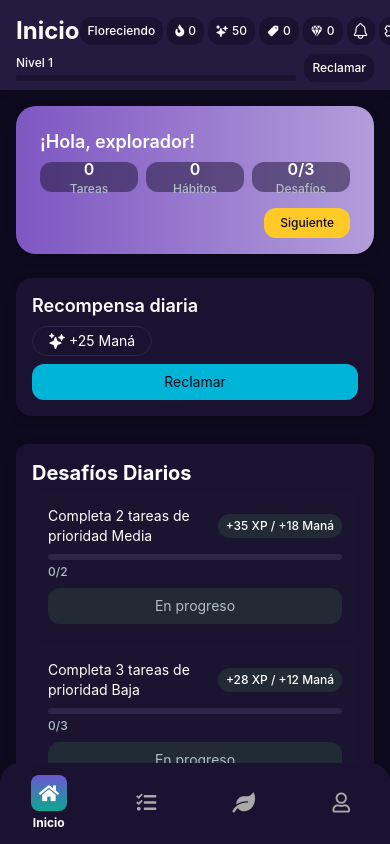
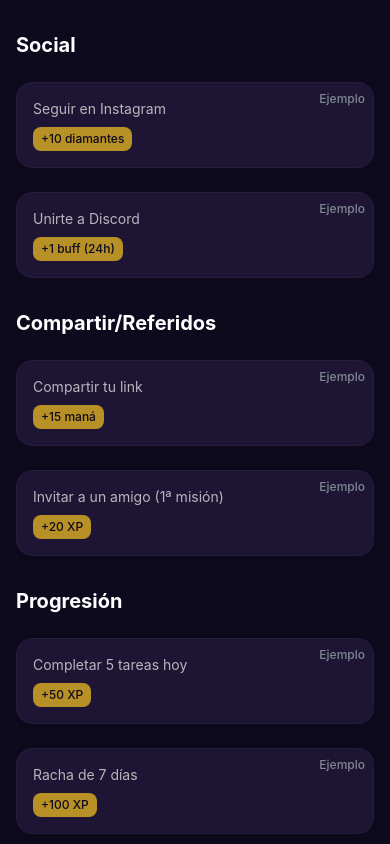
Before and after one commit to codesebastianvega/mana-bloom-app, a React Native app: screen /Rewards in a window 390 px wide. Built offline with nearby package versions, Linux system fonts and the light colour scheme.

Commit message:
feat(rewards): add mock rewards screen

```diff
--- a/App.js
+++ b/App.js
@@ -18,6 +18,7 @@ import ProfileScreen from "./src/screens/ProfileScreen";
 import InventoryScreen from "./src/screens/InventoryScreen";
 import NewsInboxScreen from "./src/screens/NewsInboxScreen";
 import ShopScreen from "./src/screens/ShopScreen";
+import RewardsScreen from "./src/screens/RewardsScreen";
 import { AppProvider } from "./src/state/AppContext";
 
 const Tab = createBottomTabNavigator();
@@ -61,6 +62,11 @@ export default function App() {
             component={ShopScreen}
             options={{ headerShown: false }}
           />
+          <RootStack.Screen
+            name="Rewards"
+            component={RewardsScreen}
+            options={{ headerShown: false }}
+          />
         </RootStack.Navigator>
       </NavigationContainer>
     </AppProvider>
--- a/src/components/home/HomeHeader.js
+++ b/src/components/home/HomeHeader.js
@@ -1,85 +1,167 @@
 // [MB] Módulo: Home / Sección: HomeHeader
 // Afecta: HomeScreen
-// Propósito: Encabezado en dos filas con estado, recursos y accesos rápidos
-// Puntos de edición futura: estilos y datos dinámicos
-// Autor: Codex - Fecha: 2025-02-15
+// Propósito: Encabezado con top bar, chips y popovers informativos
+// Puntos de edición futura: conectar datos reales y estilos responsivos
+// Autor: Codex - Fecha: 2025-08-30
 
-import React, { useMemo } from "react";
-import { View, Text, TouchableOpacity } from "react-native";
+import React, { useState, useRef } from "react";
+import { View, Text, Pressable, Animated } from "react-native";
 import { Ionicons, FontAwesome5 } from "@expo/vector-icons";
 import { LinearGradient } from "expo-linear-gradient";
+import { useNavigation } from "@react-navigation/native";
 
 import styles from "./HomeHeader.styles";
 import { Colors, Gradients } from "../../theme";
-import {
-  useAppState,
-  useWallet,
-  useProgress,
-  useDailyReward,
-  useActiveBuffs,
-} from "../../state/AppContext";
+import { useAppState, useWallet, useProgress, useActiveBuffs } from "../../state/AppContext";
 
-export default function HomeHeader({ onPressNotifications, onPressSettings, onPressDailyReward }) {
+export default function HomeHeader({ onPressNotifications, onPressSettings }) {
   const { plantState, streak, mana } = useAppState();
   const { coin, gem } = useWallet();
   const { level, progress } = useProgress();
-  const { claimed } = useDailyReward();
   const buffs = useActiveBuffs();
+  const navigation = useNavigation();
 
-  const rewardLabel = useMemo(() => {
-    if (!claimed) return "Reclamar";
-    const next = new Date();
-    next.setHours(24, 0, 0, 0);
-    const diff = next.getTime() - Date.now();
-    const mins = Math.floor(diff / 60000);
-    const h = Math.floor(mins / 60);
-    const m = mins % 60;
-    return `${h}h ${m}m`;
-  }, [claimed]);
+  const [activeChip, setActiveChip] = useState(null);
+  const anim = useRef(new Animated.Value(0)).current;
+
+  const openChip = (key) => {
+    setActiveChip(key);
+    Animated.timing(anim, {
+      toValue: 1,
+      duration: 200,
+      useNativeDriver: true,
+    }).start();
+  };
+
+  const closeChip = () => {
+    Animated.timing(anim, {
+      toValue: 0,
+      duration: 180,
+      useNativeDriver: true,
+    }).start(() => setActiveChip(null));
+  };
+
+  const goToRewards = () => {
+    closeChip();
+    navigation.navigate("Rewards");
+  };
+
+  const chips = [
+    {
+      key: "plant",
+      icon: <Ionicons name="leaf" size={14} color={Colors.text} style={styles.chipIcon} />, // plant icon
+      label: plantState || "--",
+      title: "Planta",
+      desc: `Estado actual: ${plantState || "--"}.`,
+      a11y: "Estado de planta",
+    },
+    {
+      key: "streak",
+      icon: <FontAwesome5 name="fire" size={12} color={Colors.text} style={styles.chipIcon} />, // streak icon
+      label: String(streak),
+      title: "Racha",
+      desc: `Racha activa de ${streak} días.`,
+      a11y: "Racha activa",
+    },
+    {
+      key: "resources",
+      icon: <Ionicons name="sparkles" size={14} color={Colors.text} style={styles.chipIcon} />, // resources icon
+      label: `${mana}/${coin}/${gem}`,
+      title: "Recursos",
+      desc: `Maná ${mana}, monedas ${coin}, diamantes ${gem}.`,
+      a11y: "Recursos",
+    },
+    {
+      key: "buffs",
+      icon: <Ionicons name="flask" size={14} color={Colors.text} style={styles.chipIcon} />, // buffs icon
+      label: String(buffs.length),
+      title: "Buffs",
+      desc: buffs.length ? `${buffs.length} buffs activos.` : "Sin buffs activos.",
+      a11y: "Buffs activos",
+    },
+    {
+      key: "rewards",
+      icon: <Ionicons name="gift" size={14} color={Colors.text} style={styles.chipIcon} />, // rewards icon
+      label: "Ver",
+      title: "Recompensas",
+      desc: "Explora recompensas disponibles.",
+      a11y: "Recompensas",
+      onPress: goToRewards,
+    },
+  ];
+
+  const animatedStyle = {
+    opacity: anim,
+    transform: [
+      {
+        translateY: anim.interpolate({
+          inputRange: [0, 1],
+          outputRange: [8, 0],
+        }),
+      },
+    ],
+  };
 
   return (
-    <View style={styles.container} accessibilityRole="header">
-      <View style={styles.row1}>
-        <Text style={styles.title}>Inicio</Text>
-        <View style={styles.row1Right}>
-          <View style={styles.pill} accessibilityRole="text" accessibilityLabel={`Estado de planta: ${plantState || 'desconocido'}`}>
-            <Text style={styles.pillText}>{plantState || '--'}</Text>
-          </View>
-          <View style={styles.pill} accessibilityRole="text" accessibilityLabel={`Racha: ${streak}`}>
-            <FontAwesome5 name="fire" size={12} color={Colors.text} style={styles.pillIcon} />
-            <Text style={styles.pillText}>{streak}</Text>
-          </View>
-          <View style={styles.pill} accessibilityRole="text" accessibilityLabel={`Maná: ${mana}`}>
-            <Ionicons name="sparkles" size={12} color={Colors.text} style={styles.pillIcon} />
-            <Text style={styles.pillText}>{mana}</Text>
-          </View>
-          <View style={styles.pill} accessibilityRole="text" accessibilityLabel={`Monedas: ${coin}`}>
-            <Ionicons name="pricetag" size={12} color={Colors.text} style={styles.pillIcon} />
-            <Text style={styles.pillText}>{coin}</Text>
-          </View>
-          <View style={styles.pill} accessibilityRole="text" accessibilityLabel={`Diamantes: ${gem}`}>
-            <Ionicons name="diamond" size={12} color={Colors.text} style={styles.pillIcon} />
-            <Text style={styles.pillText}>{gem}</Text>
-          </View>
-          <TouchableOpacity
+    <View
+      style={styles.container}
+      accessibilityRole="header"
+      accessibilityLabel="Encabezado de inicio: Mana Bloom"
+    >
+      <View style={styles.topBar}>
+        <Text style={styles.title}>Mana Bloom</Text>
+        <View style={styles.topBarRight}>
+          <Pressable
             onPress={onPressNotifications}
             style={styles.iconButton}
             accessibilityRole="button"
-            accessibilityLabel="Ver notificaciones (0)"
+            accessibilityLabel="Abrir notificaciones"
           >
             <Ionicons name="notifications-outline" size={18} color={Colors.text} />
-          </TouchableOpacity>
-          <TouchableOpacity
+          </Pressable>
+          <Pressable
             onPress={onPressSettings}
             style={styles.iconButton}
             accessibilityRole="button"
-            accessibilityLabel="Abrir ajustes"
+            accessibilityLabel="Abrir configuración"
           >
             <Ionicons name="settings-outline" size={18} color={Colors.text} />
-          </TouchableOpacity>
+          </Pressable>
         </View>
       </View>
-      <View style={styles.row2}>
+
+      <View style={styles.chipBlock}>
+        <View style={styles.chipRow}>
+          {chips.map((c) => (
+            <Pressable
+              key={c.key}
+              onPress={() => (c.onPress ? c.onPress() : openChip(c.key))}
+              style={styles.chip}
+              accessibilityRole="button"
+              accessibilityLabel={c.a11y}
+            >
+              {c.icon}
+              <Text style={styles.chipText}>{c.label}</Text>
+            </Pressable>
+          ))}
+        </View>
+        {activeChip && (
+          <View style={styles.popoverRow}>
+            {chips.map((c) => (
+              <View key={c.key} style={styles.popoverSlot}>
+                {activeChip === c.key && (
+                  <Animated.View style={[styles.popover, animatedStyle]} accessibilityViewIsModal>
+                    <Text style={styles.popoverTitle}>{c.title}</Text>
+                    <Text style={styles.popoverDesc}>{c.desc}</Text>
+                  </Animated.View>
+                )}
+              </View>
+            ))}
+          </View>
+        )}
+      </View>
+
+      <View style={styles.levelRow}>
         <View style={styles.levelContainer} accessibilityRole="text" accessibilityLabel={`Nivel ${level}`}>
           <Text style={styles.levelText}>{`Nivel ${level}`}</Text>
           <View style={styles.xpBar}>
@@ -91,15 +173,7 @@ export default function HomeHeader({ onPressNotifications, onPressSettings, onPr
             />
           </View>
         </View>
-        <View style={styles.row2Right}>
-          <TouchableOpacity
-            onPress={onPressDailyReward}
-            style={styles.rewardPill}
-            accessibilityRole="button"
-            accessibilityLabel="Recompensa diaria"
-          >
-            <Text style={styles.rewardText}>{rewardLabel}</Text>
-          </TouchableOpacity>
+        <View style={styles.buffRow}>
           {buffs.map((b) => (
             <View
               key={b.id || b.type}
@@ -107,11 +181,24 @@ export default function HomeHeader({ onPressNotifications, onPressSettings, onPr
               accessibilityRole="text"
               accessibilityLabel={b.type}
             >
-              <Ionicons name={b.type === 'xp_double' ? 'flask' : 'sparkles'} size={16} color={Colors.accent} />
+              <Ionicons
+                name={b.type === "xp_double" ? "flask" : "sparkles"}
+                size={16}
+                color={Colors.accent}
+              />
             </View>
           ))}
         </View>
       </View>
+
+      {activeChip && (
+        <Pressable
+          style={styles.overlay}
+          onPress={closeChip}
+          accessibilityRole="button"
+          accessibilityLabel="Cerrar popover"
+        />
+      )}
     </View>
   );
 }
--- a/src/components/home/HomeHeader.styles.js
+++ b/src/components/home/HomeHeader.styles.js
@@ -1,8 +1,8 @@
 // [MB] Módulo: Home / Sección: HomeHeader
 // Afecta: HomeHeader
-// Propósito: Estilos para encabezado principal en dos filas
-// Puntos de edición futura: ajustar layout responsivo
-// Autor: Codex - Fecha: 2025-02-15
+// Propósito: Estilos para top bar, chips y popovers del encabezado
+// Puntos de edición futura: ajustar tamaños de chip y responsividad
+// Autor: Codex - Fecha: 2025-08-30
 
 import { StyleSheet } from "react-native";
 import { Colors, Spacing, Radii, Typography, Elevation } from "../../theme";
@@ -13,37 +13,20 @@ export default StyleSheet.create({
     paddingHorizontal: Spacing.base,
     paddingTop: Spacing.base,
     paddingBottom: Spacing.small,
-    gap: Spacing.small,
     ...Elevation.raised,
   },
-  row1: {
+  topBar: {
     flexDirection: "row",
     justifyContent: "space-between",
     alignItems: "center",
   },
-  title: {
-    ...Typography.h1,
-    color: Colors.text,
-  },
-  row1Right: {
+  topBarRight: {
     flexDirection: "row",
     alignItems: "center",
-    flexWrap: "wrap",
     gap: Spacing.tiny,
   },
-  pill: {
-    flexDirection: "row",
-    alignItems: "center",
-    backgroundColor: Colors.surface,
-    borderRadius: Radii.md,
-    paddingHorizontal: Spacing.small,
-    height: 28,
-  },
-  pillIcon: {
-    marginRight: Spacing.tiny,
-  },
-  pillText: {
-    ...Typography.caption,
+  title: {
+    ...Typography.title,
     color: Colors.text,
   },
   iconButton: {
@@ -55,10 +38,62 @@ export default StyleSheet.create({
     borderRadius: Radii.md,
     backgroundColor: Colors.surface,
   },
-  row2: {
+  chipBlock: {
+    marginTop: Spacing.small,
+  },
+  chipRow: {
     flexDirection: "row",
     justifyContent: "space-between",
     alignItems: "center",
+    gap: Spacing.small,
+  },
+  chip: {
+    flexDirection: "row",
+    alignItems: "center",
+    backgroundColor: Colors.surface,
+    borderRadius: Radii.lg,
+    paddingHorizontal: Spacing.small,
+    height: 28,
+  },
+  chipIcon: {
+    marginRight: Spacing.tiny,
+  },
+  chipText: {
+    ...Typography.caption,
+    color: Colors.text,
+  },
+  popoverRow: {
+    flexDirection: "row",
+    justifyContent: "space-between",
+    marginTop: Spacing.small,
+  },
+  popoverSlot: {
+    flex: 1,
+    alignItems: "center",
+  },
+  popover: {
+    backgroundColor: Colors.surfaceElevated,
+    borderColor: Colors.border,
+    borderWidth: 1,
+    borderRadius: Radii.lg,
+    padding: Spacing.base,
+    ...Elevation.raised,
+  },
+  popoverTitle: {
+    ...Typography.body,
+    fontWeight: "600",
+    color: Colors.text,
+    marginBottom: Spacing.tiny,
+  },
+  popoverDesc: {
+    ...Typography.caption,
+    color: Colors.textMuted,
+  },
+  levelRow: {
+    flexDirection: "row",
+    justifyContent: "space-between",
+    alignItems: "center",
+    marginTop: Spacing.small,
   },
   levelContainer: {
     flex: 1,
@@ -79,22 +114,10 @@ export default StyleSheet.create({
     height: "100%",
     borderRadius: 3,
   },
-  row2Right: {
+  buffRow: {
     flexDirection: "row",
     alignItems: "center",
     gap: Spacing.tiny,
-  },
-  rewardPill: {
-    paddingHorizontal: Spacing.small,
-    height: 28,
-    borderRadius: Radii.md,
-    backgroundColor: Colors.surface,
-    justifyContent: "center",
-    alignItems: "center",
-  },
-  rewardText: {
-    ...Typography.caption,
-    color: Colors.text,
   },
   buffIcon: {
     height: 28,
@@ -104,4 +127,8 @@ export default StyleSheet.create({
     justifyContent: "center",
     alignItems: "center",
   },
+  overlay: {
+    ...StyleSheet.absoluteFillObject,
+    backgroundColor: Colors.overlay,
+  },
 });
--- a/src/screens/HomeScreen.js
+++ b/src/screens/HomeScreen.js
@@ -41,10 +41,6 @@ export default function HomeScreen() {
     scrollRef.current?.scrollTo({ y: anchors.shop, animated: true });
   }, [anchors.shop]);
 
-  const scrollToReward = useCallback(() => {
-    scrollRef.current?.scrollTo({ y: anchors.reward, animated: true });
-  }, [anchors.reward]);
-
   const goToTasks = useCallback(() => {
     navigation.navigate("Tasks");
   }, [navigation]);
@@ -58,7 +54,7 @@ export default function HomeScreen() {
           onClose={() => dispatch({ type: "CLEAR_ACHIEVEMENT_TOAST" })}
         />
       )}
-      <HomeHeader onPressDailyReward={scrollToReward} />
+      <HomeHeader />
       <ScrollView
         ref={scrollRef}
         contentContainerStyle={styles.content}
@@ -67,7 +63,7 @@ export default function HomeScreen() {
         <View onLayout={setAnchor("welcome")}>
           <HomeWelcomeCard onNext={goToTasks} />
         </View>
-        <View onLayout={setAnchor("reward")}>
+        <View>
           <DailyRewardSection />
         </View>
         <View onLayout={setAnchor("challenges")}>
--- /dev/null
+++ b/src/screens/RewardsScreen.js
@@ -0,0 +1,101 @@
+// [MB] Módulo: Home / Sección: RewardsScreen
+// Afecta: flujo de Recompensas
+// Propósito: Pantalla mock de ejemplos de recompensas
+// Puntos de edición futura: convertir en UI interactiva y dinámica
+// Autor: Codex - Fecha: 2025-08-30
+
+import React from "react";
+import { ScrollView, View, Text, StyleSheet } from "react-native";
+import { SafeAreaView } from "react-native-safe-area-context";
+import {
+  Colors,
+  Spacing,
+  Radii,
+  Typography,
+  Elevation,
+  Opacity,
+} from "../theme";
+
+export default function RewardsScreen() {
+  const Card = ({ title, reward }) => (
+    <View
+      style={styles.card}
+      pointerEvents="none"
+      accessibilityRole="text"
+      accessibilityLabel={`Ejemplo (no interactivo): ${title} — ${reward}`}
+    >
+      <Text style={styles.cardTitle}>{title}</Text>
+      <View style={styles.rewardChip}>
+        <Text style={styles.rewardChipText}>{reward}</Text>
+      </View>
+      <Text style={styles.exampleTag}>Ejemplo</Text>
+    </View>
+  );
+
+  return (
+    <SafeAreaView style={styles.container}>
+      <ScrollView contentContainerStyle={styles.content}>
+        <Text style={styles.sectionTitle}>Social</Text>
+        <Card title="Seguir en Instagram" reward="+10 diamantes" />
+        <Card title="Unirte a Discord" reward="+1 buff (24h)" />
+
+        <Text style={styles.sectionTitle}>Compartir/Referidos</Text>
+        <Card title="Compartir tu link" reward="+15 maná" />
+        <Card title="Invitar a un amigo (1ª misión)" reward="+20 XP" />
+
+        <Text style={styles.sectionTitle}>Progresión</Text>
+        <Card title="Completar 5 tareas hoy" reward="+50 XP" />
+        <Card title="Racha de 7 días" reward="+100 XP" />
+      </ScrollView>
+    </SafeAreaView>
+  );
+}
+
+const styles = StyleSheet.create({
+  container: {
+    flex: 1,
+    backgroundColor: Colors.background,
+  },
+  content: {
+    padding: Spacing.base,
+    gap: Spacing.base,
+  },
+  sectionTitle: {
+    ...Typography.h2,
+    color: Colors.text,
+    marginTop: Spacing.base,
+  },
+  card: {
+    backgroundColor: Colors.surfaceElevated,
+    borderColor: Colors.border,
+    borderWidth: 1,
+    borderRadius: Radii.lg,
+    padding: Spacing.base,
+    opacity: Opacity.muted || 0.7,
+    ...Elevation.raised,
+    marginTop: Spacing.small,
+  },
+  cardTitle: {
+    ...Typography.body,
+    color: Colors.text,
+    marginBottom: Spacing.small,
+  },
+  rewardChip: {
+    alignSelf: "flex-start",
+    backgroundColor: Colors.accent,
+    borderRadius: Radii.sm,
+    paddingHorizontal: Spacing.small,
+    paddingVertical: Spacing.tiny,
+  },
+  rewardChipText: {
+    ...Typography.caption,
+    color: Colors.onAccent,
+  },
+  exampleTag: {
+    position: "absolute",
+    top: Spacing.small,
+    right: Spacing.small,
+    ...Typography.caption,
+    color: Colors.textMuted,
+  },
+});
```
